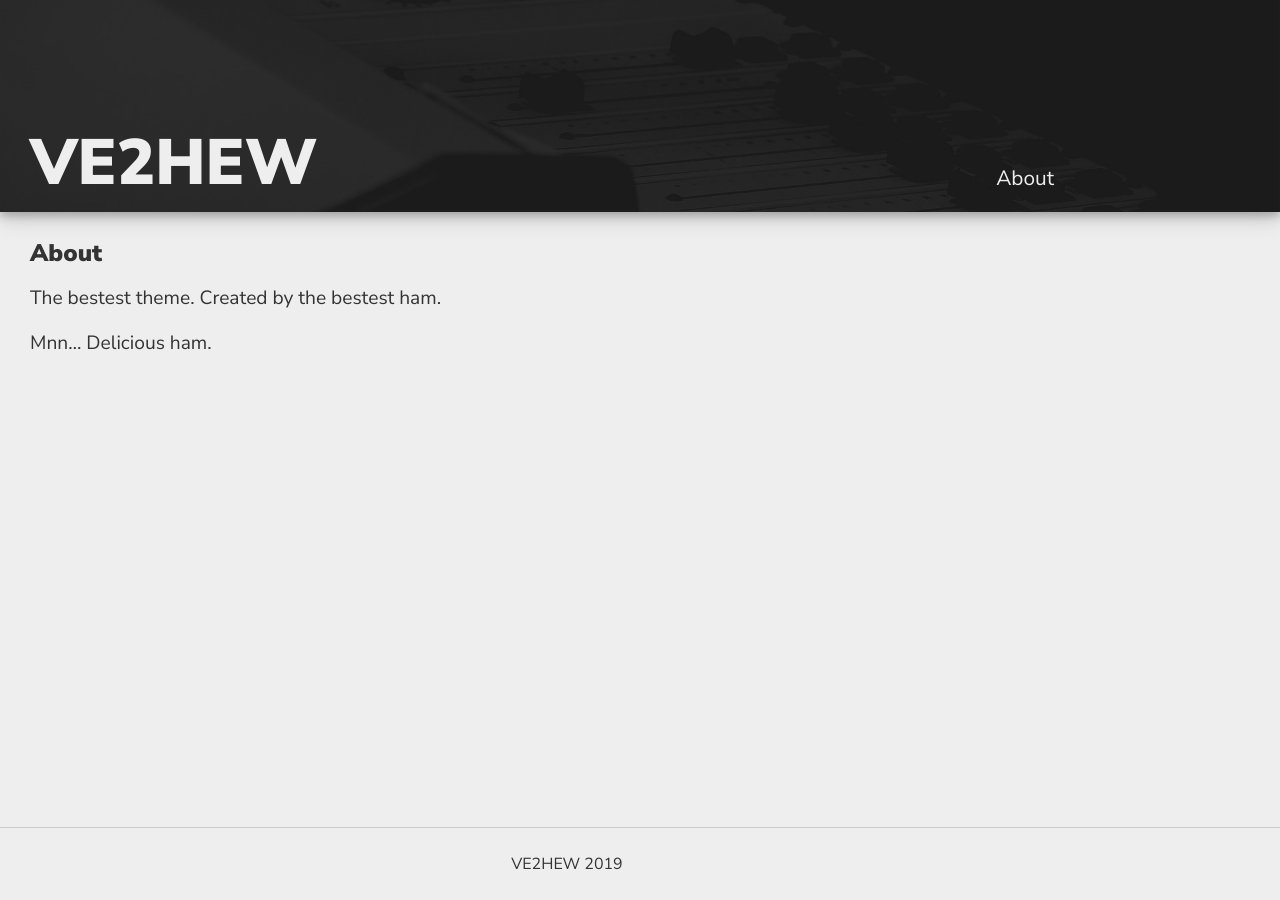
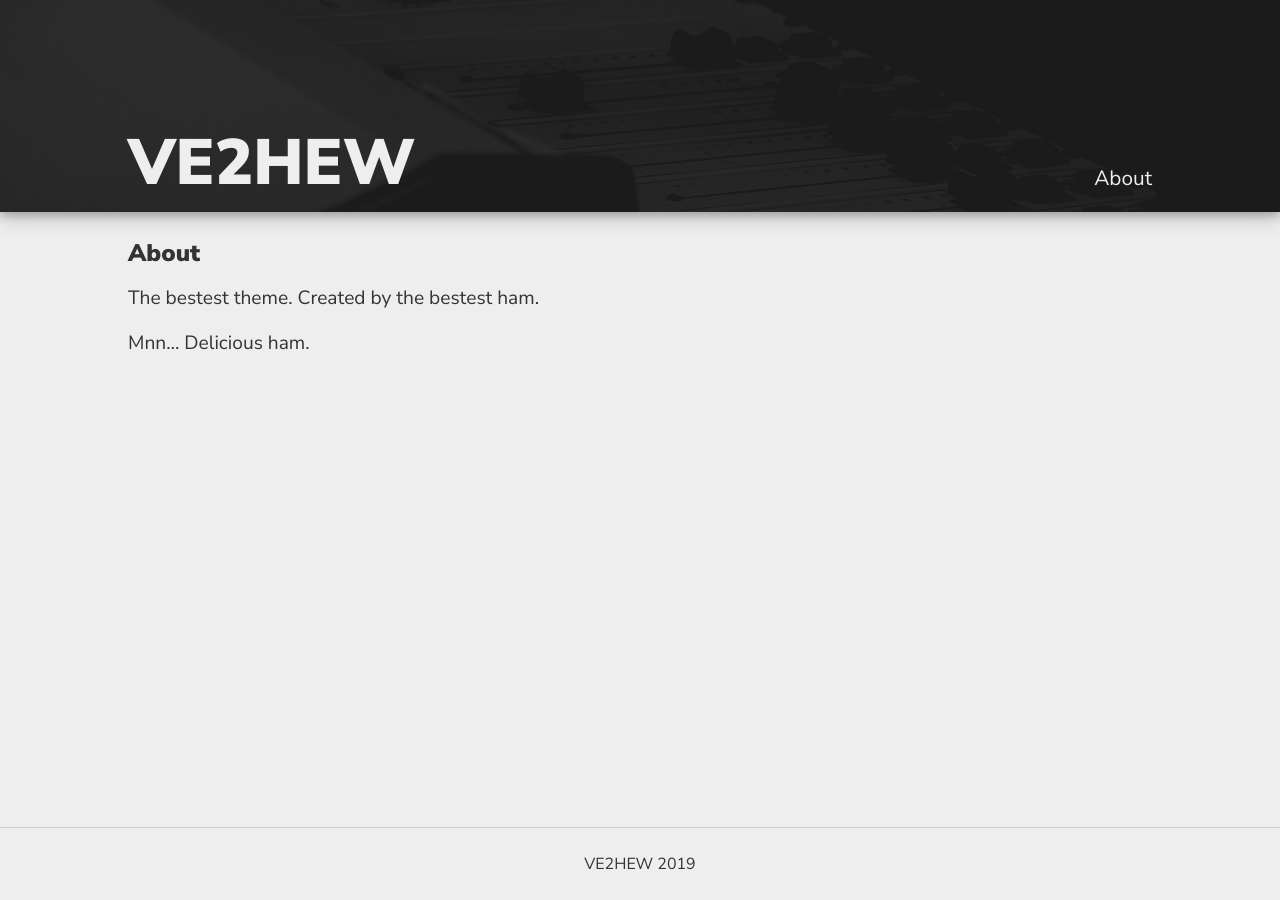
Before and after one commit to tanilolli/hewin-theme, a Jekyll site: the page built from about.md, in a window 1280 px wide. Built offline with Jekyll 4.4.1, drawn with Linux system fonts in a browser that asks for light colours.

Commit message:
Media Query fix and thumbnails

```diff
--- a/assets/main.scss
+++ b/assets/main.scss
@@ -109,7 +109,7 @@ img{
 .post-thumb{
       object-fit: cover;
       width: 100%;
-      height: 20vw;
+      height: 22.5vw;
       max-height: 250px;
       margin-top: 20px;
       border-radius: 5px;
@@ -141,7 +141,7 @@ footer {
   font-size: 1em;
 }
 
-@media screen and (max-width: 1280px) {
+@media screen and (max-width: 1084px) {
   .wrapper {
     margin-left: 30px;
     margin-right: 30px;
```
